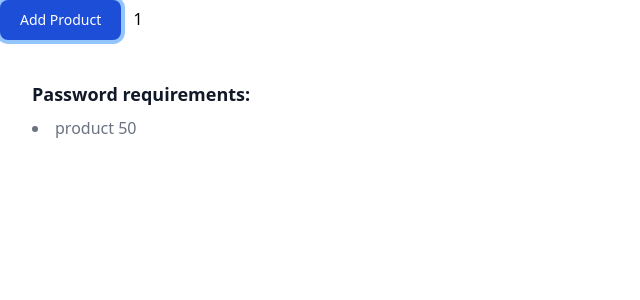
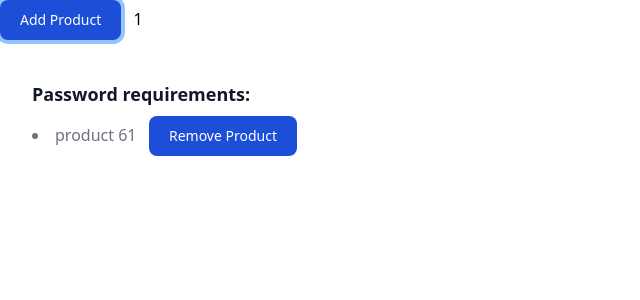
Before and after one commit to oudinia/angular-17-2-up, an Angular app: page / in a window 1280 px wide. Both pictures are taken after a click on the button "Add Product". Shown: the top 300 px of the page, without its empty margins (0-640 px from the left). Built offline with nearby package versions, Linux system fonts and the light colour scheme.

Commit message:
add product manager component for the S in Solid

```diff
--- a/src/app/app.component.html
+++ b/src/app/app.component.html
@@ -1,23 +1 @@
-
-
-<button (click)="addProduct()" type="button" class="text-white bg-blue-700 hover:bg-blue-800 focus:ring-4 focus:ring-blue-300 font-medium rounded-lg text-sm px-5 py-2.5 me-2 mb-2 dark:bg-blue-600 dark:hover:bg-blue-700 focus:outline-none dark:focus:ring-blue-800">
-  Add Product
-</button>
-
-{{ productCount() }}
-
-
-<div class="p-8">
-  <div class="mb-2 text-lg font-semibold text-gray-900 dark:text-black">Password requirements:</div>
-  <ul class="max-w-md space-y-1 text-gray-500 list-disc list-inside dark:text-gray-400">
-    @for (product of products(); track product.id) {
-      <li>
-        {{ product.name }}
-      </li>
-    } @empty {
-      <li>
-        no data
-      </li>
-    }
-  </ul>
-</div>
+<app-product-manager></app-product-manager>
--- a/src/app/app.component.ts
+++ b/src/app/app.component.ts
@@ -1,30 +1,15 @@
-import {Component, computed, inject, WritableSignal} from '@angular/core';
+import {Component} from '@angular/core';
 import { RouterOutlet } from '@angular/router';
-import {AppService, Product} from "./app.service";
+import {ProductManagerComponent} from "./product-manager/product-manager.component";
 
 @Component({
   selector: 'app-root',
   standalone: true,
-  imports: [RouterOutlet],
+  imports: [RouterOutlet, ProductManagerComponent],
   templateUrl: './app.component.html',
   styleUrl: './app.component.scss'
 })
 export class AppComponent {
   title = 'practice-app-23';
-  appService = inject(AppService);
 
-  constructor() {}
-
-  addProduct() {
-    const productId = Math.floor(Math.random() * (100 - 4 + 1)) + 4;
-    const productName = `product ${productId}`;
-    this.appService.addProduct({id: productId, name: productName});
-  }
-
-  get products() {
-    return this.appService.products;
-  }
-
-  productCount =
-    computed(() => this.appService.products().length)
 }
--- a/src/app/app.service.ts
+++ b/src/app/app.service.ts
@@ -18,5 +18,7 @@
     this.products.update(products => [...products, product]);
   }
 
-
+  removeProduct(product: Product) {
+    this.products.update(products => products.filter(p => p.id !== product.id));
+  }
 }
--- /dev/null
+++ b/src/app/product-manager/product-manager.component.html
@@ -0,0 +1,28 @@
+<button (click)="addProduct()" type="button"
+        class="text-white bg-blue-700 hover:bg-blue-800 focus:ring-4 focus:ring-blue-300 font-medium rounded-lg text-sm px-5 py-2.5 me-2 mb-2 dark:bg-blue-600 dark:hover:bg-blue-700 focus:outline-none dark:focus:ring-blue-800">
+  Add Product
+</button>
+
+{{ productCount() }}
+
+
+<div class="p-8">
+  <div class="mb-2 text-lg font-semibold text-gray-900 dark:text-black">Password requirements:</div>
+  <ul class="max-w-md space-y-1 text-gray-500 list-disc list-inside dark:text-gray-400">
+    @for (product of products(); track product.id) {
+      <li>
+        {{ product.name }}&nbsp;&nbsp;
+        <button (click)="removeProduct(product.id)" type="button"
+                class="text-white bg-blue-700 hover:bg-blue-800 focus:ring-4 focus:ring-blue-300 font-medium rounded-lg text-sm px-5 py-2.5 me-2 mb-2 dark:bg-blue-600 dark:hover:bg-blue-700 focus:outline-none dark:focus:ring-blue-800">
+          Remove Product
+        </button>
+      </li>
+    } @empty {
+      <li>
+        no data
+        <button type="button" class="py-2.5 px-5 me-2 mb-2 text-sm font-medium text-gray-900 focus:outline-none bg-white rounded-lg border border-gray-200 hover:bg-gray-100 hover:text-blue-700 focus:z-10 focus:ring-4 focus:ring-gray-100 dark:focus:ring-gray-700 dark:bg-white dark:text-gray-400 dark:border-gray-300 dark:hover:text-white dark:hover:bg-gray-700">
+          Remove Product</button>
+      </li>
+    }
+  </ul>
+</div>
--- /dev/null
+++ b/src/app/product-manager/product-manager.component.ts
@@ -0,0 +1,32 @@
+import {Component, computed, inject} from '@angular/core';
+import {AppService, Product} from "../app.service";
+
+@Component({
+  selector: 'app-product-manager',
+  standalone: true,
+  imports: [],
+  templateUrl: './product-manager.component.html',
+  styleUrl: './product-manager.component.scss'
+})
+export class ProductManagerComponent {
+  appService = inject(AppService);
+
+  constructor() {}
+
+  addProduct() {
+    const productId = Math.floor(Math.random() * (100 - 4 + 1)) + 4;
+    const productName = `product ${productId}`;
+    this.appService.addProduct({id: productId, name: productName});
+  }
+
+  removeProduct(id: number) {
+    this.appService.removeProduct({id, name: `product ${id}`} as Product);
+  }
+
+  get products() {
+    return this.appService.products;
+  }
+
+  productCount =
+    computed(() => this.appService.products().length)
+}
```
Also changed, not shown: src/app/product-manager/product-manager.component.scss (added), 1 other file (tests, documents, lock files or other folders).
